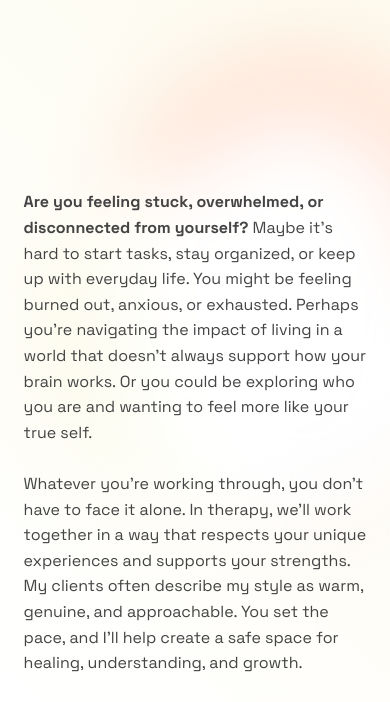
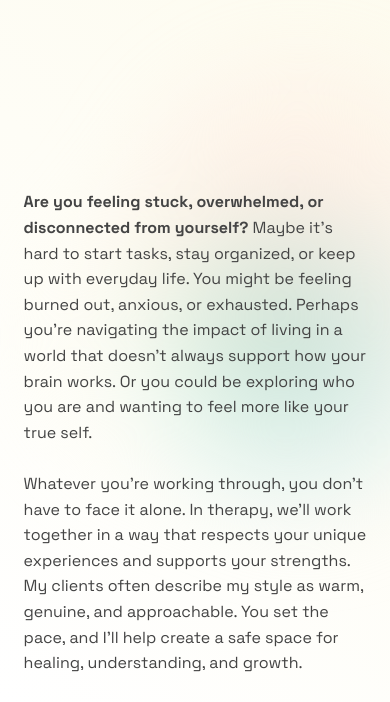
Before and after one commit to jennyfan/prismaticminds, a plain HTML site: page index.html in a window 390 px wide. Shown: the part 142-844 px from the top of the page. Drawn offline with Linux system fonts and the light colour scheme.

Commit message:
another bg fix

```diff
--- a/background.js
+++ b/background.js
@@ -1,35 +1,28 @@
 document.addEventListener('DOMContentLoaded', function() {
-  // Simplified feature detection: SVG or box-shadow fallback
-  function getBlurSupport() {
-    // Test for SVG filter support
-    const svg = document.createElementNS('http://www.w3.org/2000/svg', 'svg');
-    const filter = document.createElementNS('http://www.w3.org/2000/svg', 'filter');
-    const blur = document.createElementNS('http://www.w3.org/2000/svg', 'feGaussianBlur');
-
-    try {
-      filter.appendChild(blur);
-      svg.appendChild(filter);
-      document.body.appendChild(svg);
-
-      const supportsSVGFilters = typeof blur.stdDeviationX !== 'undefined';
-
-      document.body.removeChild(svg);
-
-      if (supportsSVGFilters) {
-        return 'svg';
-      }
-    } catch (e) {
-      if (svg.parentNode) document.body.removeChild(svg);
-    }
-
-    // Default to box-shadow fallback for everything else
-    return 'shadow';
+  // Simple mobile detection for compatibility
+  function isMobileDevice() {
+    return /Android|webOS|iPhone|iPad|iPod|BlackBerry|IEMobile|Opera Mini/i.test(navigator.userAgent) ||
+           window.innerWidth <= 768;
   }
 
-  const blurSupport = getBlurSupport();
+  const isMobile = isMobileDevice();
 
-  if (blurSupport === 'svg') {
-    // Full animated background with SVG filters
+  if (isMobile) {
+    // Mobile-friendly version with radial gradients (no blur effects)
+    const backgroundHTML = `
+      <div class="gradient-bg gradient-bg-mobile">
+        <div class="gradients-container gradients-mobile">
+          <div class="g1"></div>
+          <div class="g2"></div>
+          <div class="g3"></div>
+          <div class="g4"></div>
+          <div class="g5"></div>
+        </div>
+      </div>
+    `;
+    document.body.insertAdjacentHTML('afterbegin', backgroundHTML);
+  } else {
+    // Desktop version with SVG filters
     const backgroundHTML = `
       <div class="gradient-bg">
         <svg xmlns="http://www.w3.org/2000/svg">
@@ -51,19 +44,5 @@ document.addEventListener('DOMContentLoaded', function() {
       </div>
     `;
     document.body.insertAdjacentHTML('afterbegin', backgroundHTML);
-  } else {
-    // Box-shadow blur fallback for maximum compatibility
-    const backgroundHTML = `
-      <div class="gradient-bg gradient-bg-shadow-blur">
-        <div class="gradients-container gradients-shadow-blur">
-          <div class="g1"></div>
-          <div class="g2"></div>
-          <div class="g3"></div>
-          <div class="g4"></div>
-          <div class="g5"></div>
-        </div>
-      </div>
-    `;
-    document.body.insertAdjacentHTML('afterbegin', backgroundHTML);
   }
 });
--- a/styles.css
+++ b/styles.css
@@ -751,3 +751,43 @@ img {
 .gradient-bg-shadow-blur .g5 {
   background: radial-gradient(circle, var(--color-bg2) 0%, rgba(253, 251, 237, 0.6) 40%, transparent 70%);
 }
+
+/* Mobile-friendly version with no blur effects for maximum compatibility */
+.gradient-bg-mobile .gradients-mobile {
+  position: absolute;
+  top: -10vh;
+  left: -10vw;
+  width: 120vw;
+  height: 120vh;
+  /* No filter effects for mobile compatibility */
+}
+
+.gradient-bg-mobile .g1,
+.gradient-bg-mobile .g2,
+.gradient-bg-mobile .g3,
+.gradient-bg-mobile .g4,
+.gradient-bg-mobile .g5 {
+  border: none;
+  opacity: 0.7;
+  mix-blend-mode: multiply;
+}
+
+.gradient-bg-mobile .g1 {
+  background: radial-gradient(circle, var(--color-bg3) 0%, rgba(255, 227, 213, 0.4) 50%, transparent 80%);
+}
+
+.gradient-bg-mobile .g2 {
+  background: radial-gradient(circle, var(--color-bg4) 0%, rgba(177, 241, 243, 0.4) 50%, transparent 80%);
+}
+
+.gradient-bg-mobile .g3 {
+  background: radial-gradient(circle, var(--color-bg5) 0%, rgba(253, 240, 233, 0.4) 50%, transparent 80%);
+}
+
+.gradient-bg-mobile .g4 {
+  background: radial-gradient(circle, var(--color-bg1) 0%, rgba(255, 255, 255, 0.4) 50%, transparent 80%);
+}
+
+.gradient-bg-mobile .g5 {
+  background: radial-gradient(circle, var(--color-bg2) 0%, rgba(253, 251, 237, 0.4) 50%, transparent 80%);
+}
```
